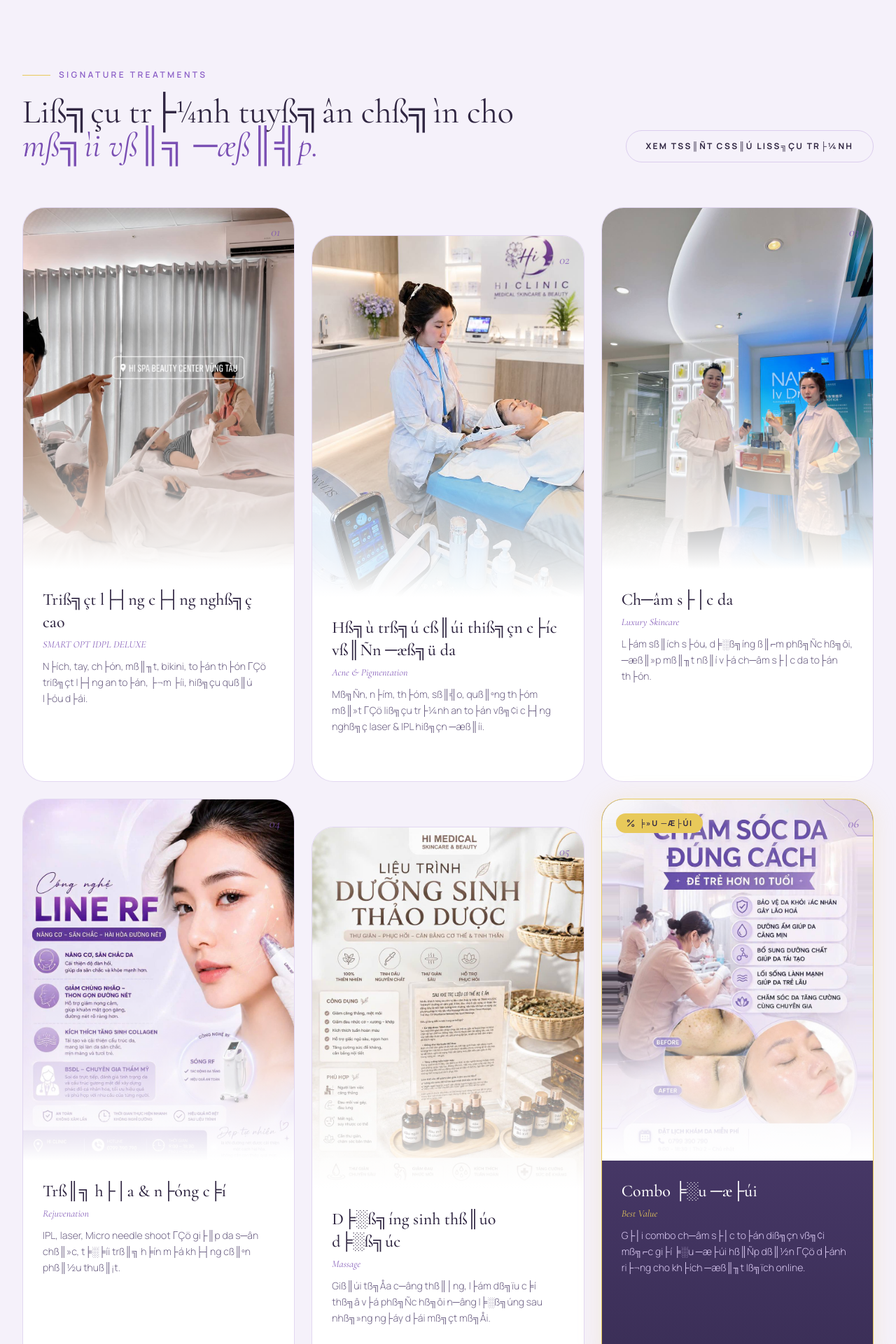
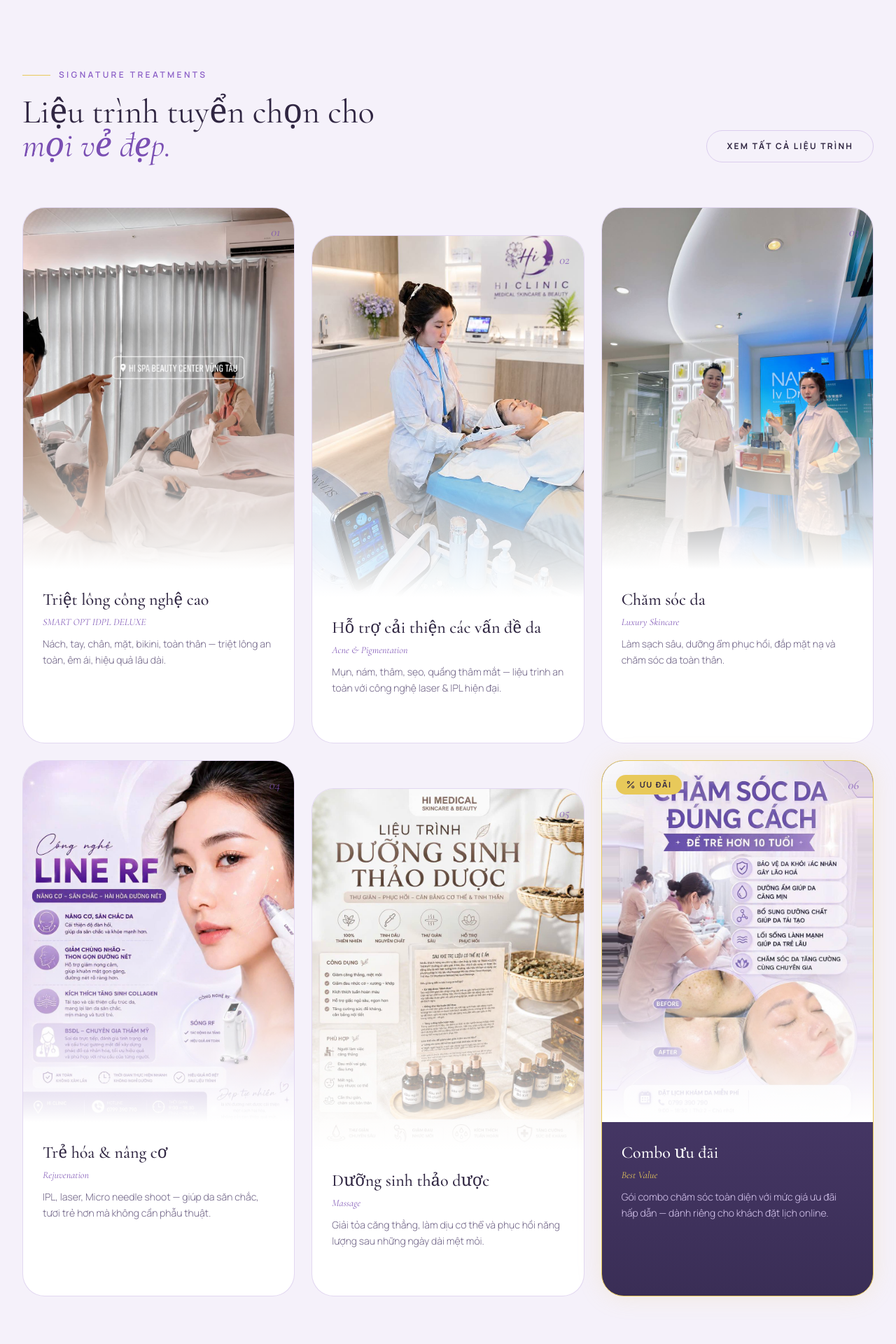
Before and after one commit to dungvt1234/hi-medical-news-website, a Next.js app: page / in a window 1280 px wide. Shown: the part 1500-3420 px from the top of the page at 70% size. Built offline with nearby package versions, Linux system fonts and the light colour scheme.

Commit message:
fix: correct mojibake Vietnamese text in Treatments cards

```diff
--- a/components/Treatments.tsx
+++ b/components/Treatments.tsx
@@ -6,50 +6,50 @@ import { Percent } from 'lucide-react';
 import Reveal from './Reveal';
 
 /**
- * Signature Treatments ΓÇö 4 cards dß╗ïch vß╗Ñ
- * Style: dark navy, large image, minimal typography, hover zoom nhß║╣
+ * Signature Treatments — 6 cards dịch vụ
+ * Style: dark navy, large image, minimal typography, hover zoom nhẹ
  */
 const SERVICES = [
   {
     slug: 'triet-long-cong-nghe-cao',
-    name: 'Triß╗çt l├┤ng c├┤ng nghß╗ç cao',
+    name: 'Triệt lông công nghệ cao',
     en: 'SMART OPT IDPL DELUXE',
-    desc: 'N├ích, tay, ch├ón, mß║╖t, bikini, to├án th├ón ΓÇö triß╗çt l├┤ng an to├án, ├¬m ├íi, hiß╗çu quß║ú l├óu d├ái.',
+    desc: 'Nách, tay, chân, mặt, bikini, toàn thân — triệt lông an toàn, êm ái, hiệu quả lâu dài.',
     img: '/images/triet-long-cong-nghe-cao.jpg',
   },
   {
     slug: 'dieu-tri-da-chuyen-sau',
-    name: 'Hß╗ù trß╗ú cß║úi thiß╗çn c├íc vß║Ñn ─æß╗ü da',
+    name: 'Hỗ trợ cải thiện các vấn đề da',
     en: 'Acne & Pigmentation',
-    desc: 'Mß╗Ñn, n├ím, th├óm, sß║╣o, quß║ºng th├óm mß║»t ΓÇö liß╗çu tr├¼nh an to├án vß╗¢i c├┤ng nghß╗ç laser & IPL hiß╗çn ─æß║íi.',
+    desc: 'Mụn, nám, thâm, sẹo, quầng thâm mắt — liệu trình an toàn với công nghệ laser & IPL hiện đại.',
     img: '/images/dieu-tri-da-chuyen-sau.jpg',
   },
   {
     slug: 'cham-soc-da',
-    name: 'Ch─âm s├│c da',
+    name: 'Chăm sóc da',
     en: 'Luxury Skincare',
-    desc: 'L├ám sß║ích s├óu, d╞░ß╗íng ß║⌐m phß╗Ñc hß╗ôi, ─æß║»p mß║╖t nß║í v├á ch─âm s├│c da to├án th├ón.',
+    desc: 'Làm sạch sâu, dưỡng ẩm phục hồi, đắp mặt nạ và chăm sóc da toàn thân.',
     img: '/images/cham-soc-da.jpg',
   },
   {
     slug: 'tre-hoa-nang-co',
-    name: 'Trß║╗ h├│a & n├óng c╞í',
+    name: 'Trẻ hóa & nâng cơ',
     en: 'Rejuvenation',
-    desc: 'IPL, laser, Micro needle shoot ΓÇö gi├║p da s─ân chß║»c, t╞░╞íi trß║╗ h╞ín m├á kh├┤ng cß║ºn phß║½u thuß║¡t.',
+    desc: 'IPL, laser, Micro needle shoot — giúp da săn chắc, tươi trẻ hơn mà không cần phẫu thuật.',
     img: '/images/tre-hoa-nang-co.jpg',
   },
   {
     slug: 'massage-thu-gian',
-    name: 'D╞░ß╗íng sinh thß║úo d╞░ß╗úc',
+    name: 'Dưỡng sinh thảo dược',
     en: 'Massage',
-    desc: 'Giß║úi tß╗Åa c─âng thß║│ng, l├ám dß╗ïu c╞í thß╗â v├á phß╗Ñc hß╗ôi n─âng l╞░ß╗úng sau nhß╗»ng ng├áy d├ái mß╗çt mß╗Åi.',
+    desc: 'Giải tỏa căng thẳng, làm dịu cơ thể và phục hồi năng lượng sau những ngày dài mệt mỏi.',
     img: '/images/duong-sinh-thao-moc.jpg',
   },
   {
     slug: 'combo-uu-dai',
-    name: 'Combo ╞░u ─æ├úi',
+    name: 'Combo ưu đãi',
     en: 'Best Value',
-    desc: 'G├│i combo ch─âm s├│c to├án diß╗çn vß╗¢i mß╗⌐c gi├í ╞░u ─æ├úi hß║Ñp dß║½n ΓÇö d├ánh ri├¬ng cho kh├ích ─æß║╖t lß╗ïch online.',
+    desc: 'Gói combo chăm sóc toàn diện với mức giá ưu đãi hấp dẫn — dành riêng cho khách đặt lịch online.',
     img: '/images/combo-uu-dai.jpg',
     special: true,
   },
@@ -89,20 +89,20 @@ export default function Treatments() {
               Signature Treatments
             </p>
             <Reveal as="h2" className="font-heading text-4xl font-light leading-tight text-ink sm:text-5xl">
-              Liß╗çu tr├¼nh tuyß╗ân chß╗ìn cho
+              Liệu trình tuyển chọn cho
               <br />
-              <span className="italic text-rose-deep">mß╗ìi vß║╗ ─æß║╣p.</span>
+              <span className="italic text-rose-deep">mọi vẻ đẹp.</span>
             </Reveal>
           </div>
           <a
             href="#contact"
             className="reveal inline-flex shrink-0 items-center gap-2 rounded-full border border-luxury px-7 py-3.5 text-xs font-bold uppercase tracking-[0.18em] text-ink transition-all duration-500 hover:border-rose/60 hover:text-rose-deep"
           >
-            Xem tß║Ñt cß║ú liß╗çu tr├¼nh
+            Xem tất cả liệu trình
           </a>
         </div>
 
-        {/* Grid 6 cards dß╗ïch vß╗Ñ ΓÇö combo ╞░u ─æ├úi nß╗òi bß║¡t */}
+        {/* Grid 6 cards dịch vụ — combo ưu đãi nổi bật */}
         <div className="grid gap-6 sm:grid-cols-2 lg:grid-cols-3">
           {SERVICES.map((t, i) => (
             <Link
@@ -114,7 +114,7 @@ export default function Treatments() {
                   : 'border-luxury bg-night-2 hover:border-rose/40'
               } ${i % 3 === 1 ? 'lg:mt-10' : ''}`}
             >
-              {/* ß║ónh */}
+              {/* ảnh */}
               <div className="relative aspect-[3/4] overflow-hidden">
                 {/* eslint-disable-next-line @next/next/no-img-element */}
                 <img
@@ -124,20 +124,20 @@ export default function Treatments() {
                   className="img-zoom h-full w-full object-cover"
                 />
                 <div className="absolute inset-0 bg-gradient-to-t from-night-2 via-transparent to-transparent" />
-                {/* Sß╗æ thß╗⌐ tß╗▒ */}
+                {/* Số thứ tự */}
                 <span className="absolute right-5 top-5 font-heading text-lg italic text-rose-deep/80">
                   0{i + 1}
                 </span>
-                {/* Badge ╞░u ─æ├úi nß╗òi bß║¡t */}
+                {/* Badge ưu đãi nổi bật */}
                 {t.special && (
                   <span className="absolute left-5 top-5 inline-flex items-center gap-1.5 rounded-full bg-gold px-3.5 py-1.5 text-[11px] font-bold uppercase tracking-[0.15em] text-[#302642] shadow-glow">
                     <Percent className="h-3.5 w-3.5" />
-                    ╞»u ─æ├úi
+                    Ưu đãi
                   </span>
                 )}
               </div>
 
-              {/* Nß╗Öi dung */}
+              {/* Nội dung */}
               <div className="p-7">
                 <h3
                   className={`font-heading text-2xl font-medium transition-colors duration-500 ${
@@ -167,7 +167,7 @@ export default function Treatments() {
                     t.special ? 'text-gold' : 'text-rose-deep/80'
                   }`}
                 >
-                  Kh├ím ph├í <span aria-hidden>ΓåÆ</span>
+                  Khám phá <span aria-hidden>→</span>
                 </span>
               </div>
             </Link>
```
